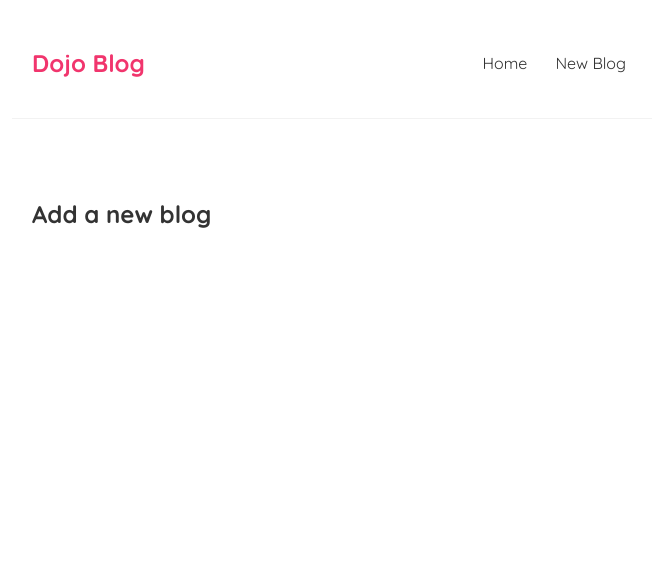
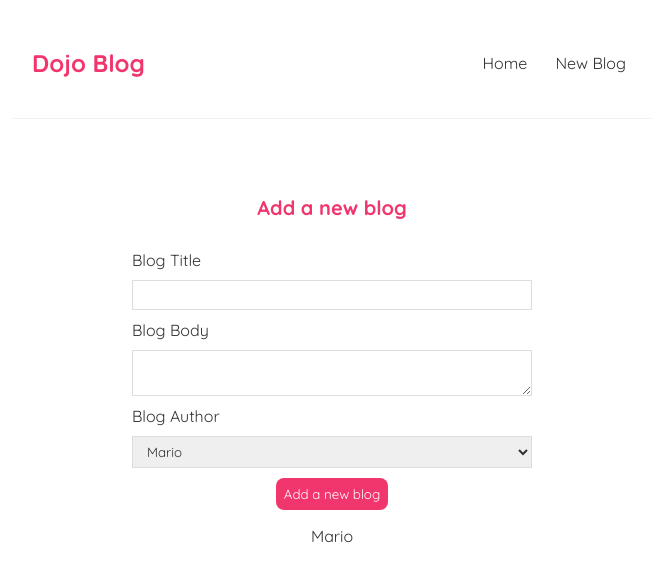
Before and after one commit to LijuJacob08/ReactLearning, a React (Create React App) app in the folder react-todo-app/: page /create in a window 1280 px wide. Shown: the top 582 px of the page, without its empty margins (308-964 px from the left). Built offline with nearby package versions, Linux system fonts and the light colour scheme; the HTML template or start-up script is replaced by a standard one.

Commit message:
Controlled Inputs (forms)

```diff
--- a/react-todo-app/src/Create.js
+++ b/react-todo-app/src/Create.js
@@ -1,8 +1,35 @@
+import { useState } from "react";
+
 const Create =()=>{
+
+    const [title,setTitle]=useState('');
+    const [body,setBody]= useState('');
+    const [author,setAuthor] = useState('Mario');
 
     return(
         <div className="create">
         <h2>Add a new blog</h2>
+        <form>
+            <label>Blog Title</label>
+        <input type='text' value={title} required
+            onChange={(e)=>{setTitle(e.target.value)}}
+        />
+        <label>Blog Body</label>
+        <textarea value={body} required
+        onChange ={(e)=>{setBody(e.target.value)}}
+        ></textarea>
+        <label>Blog Author</label>
+        <select value ={author} onChange ={(e)=>{setAuthor(e.target.value)}} >
+            <option value='Mario'>Mario</option>
+            <option value='Yoshi'>Yoshi</option>
+        </select>
+        <button>Add a new blog</button>
+        <p>{title}</p>
+        <p>{body}</p>
+        <p>{author}</p>
+        </form>
+
+
         </div>
     );
 
--- a/react-todo-app/src/index.css
+++ b/react-todo-app/src/index.css
@@ -47,3 +47,35 @@
 .blog-preview a{
   text-decoration:none;
 }
+
+/* create new blog form */
+.create {
+  max-width: 400px;
+  margin: 0 auto;
+  text-align: center;
+}
+.create label {
+  text-align: left;
+  display: block;
+}
+.create h2 {
+  font-size: 20px;
+  color: #f1356d;
+  margin-bottom: 30px;
+}
+.create input, .create textarea, .create select {
+  width: 100%;
+  padding: 6px 10px;
+  margin: 10px 0;
+  border: 1px solid #ddd;
+  box-sizing: border-box;
+  display: block;
+}
+.create button {
+  background: #f1356d;
+  color: #fff;
+  border: 0;
+  padding: 8px;
+  border-radius: 8px;
+  cursor: pointer;
+}
```
